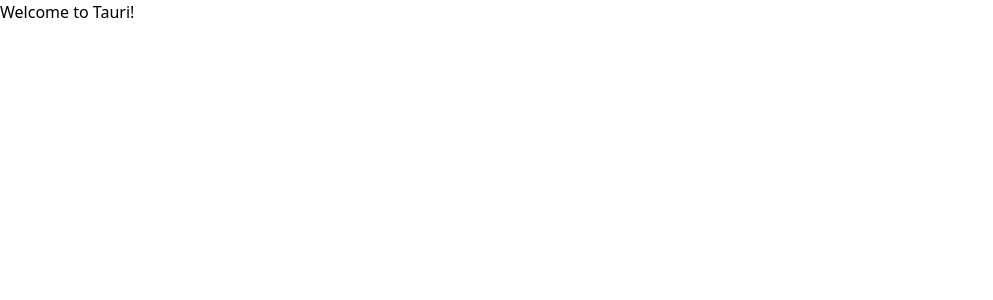
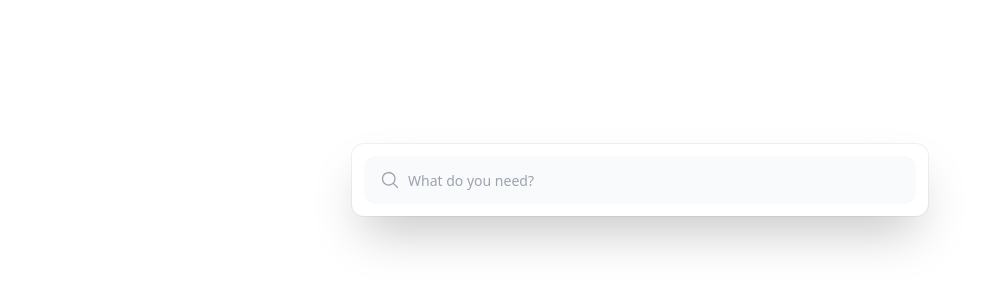
Before and after one commit to brukzen/commander, a Vue app: page / in a window 1280 px wide. Shown: the top 300 px of the page, without its empty margins (0-993 px from the left). Built offline with nearby package versions, Linux system fonts and the light colour scheme.

Commit message:
#1: Added heroicons, setup basic search component UI

```diff
--- a/package.json
+++ b/package.json
@@ -10,6 +10,7 @@
     "tauri": "tauri"
   },
   "dependencies": {
+    "@heroicons/vue": "^2.0.16",
     "@tauri-apps/api": "^1.2.0",
     "vue": "^3.2.45"
   },
--- a/src/App.vue
+++ b/src/App.vue
@@ -1,8 +1,19 @@
 <script setup lang="ts">
+import { MagnifyingGlassIcon } from "@heroicons/vue/24/solid";
 </script>
 
 <template>
-  <div class="container">
-    <h1>Welcome to Tauri!</h1>
-  </div>
+  <section class="object-center overflow-hidden bg-cover">
+    <div class="items-center justify-center p-8 md:p-12 lg:px-20 lg:py-36">
+      <div
+          class="max-w-xl p-3 mx-auto overflow-hidden transition-all transform bg-white shadow-2xl ring-1 ring-black ring-opacity-5 rounded-xl">
+        <div class="relative bg-gray-50 focus:bg-white rounded-xl">
+          <MagnifyingGlassIcon class="pointer-events-none absolute top-3.5 left-4 h-5 w-5 text-gray-400 md hydrated"/>
+          <input type="text"
+                 class="w-full h-12 pr-4 bg-transparent border-0 text-gray-800 placeholder-gray-400 pl-11 focus:ring-0 sm:text-sm"
+                 placeholder="What do you need?" role="combobox" aria-expanded="false" aria-controls="options">
+        </div>
+      </div>
+    </div>
+  </section>
 </template>
--- /dev/null
+++ b/src/components/Search.vue
@@ -0,0 +1,8 @@
+<script setup lang="ts">
+
+</script>
+<template>
+  <div>
+
+  </div>
+</template>
```
Also changed, not shown: 1 other file (tests, documents, lock files or other folders).
